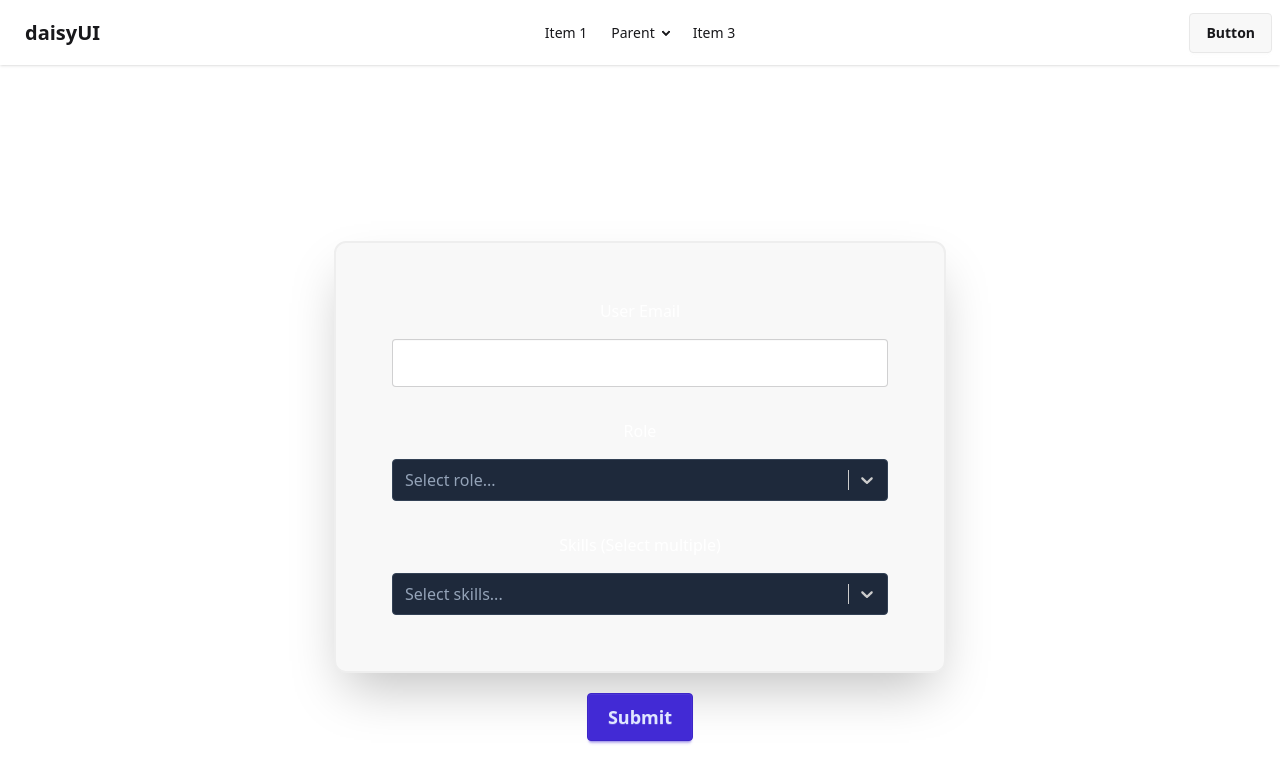
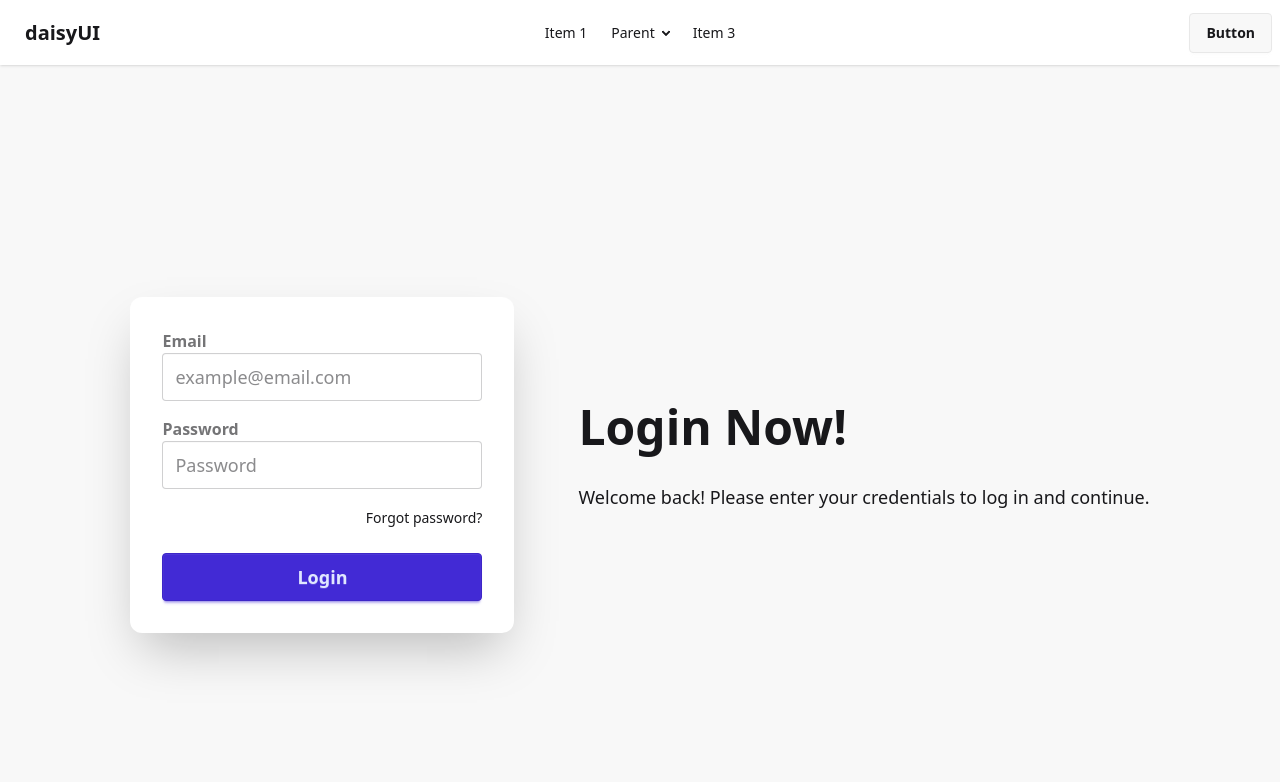
Before and after one commit to sidad112004/Task-Tracker, a React (Vite) app in the folder frontend/: page / in a window 1280 px wide. Shown: the top 782 px of the page. Built offline with nearby package versions, Linux system fonts and the light colour scheme.

Commit message:
feat: Add Signup and Login components; update App to include new components

```diff
--- a/frontend/src/App.jsx
+++ b/frontend/src/App.jsx
@@ -4,6 +4,8 @@ import Home from './components/home/Home'
 import Detailtask from './components/detailtask/Detailtask'
 import Createtask from './components/createtask/Createtask.jsx'
 import Updateuser from './components/updateuser/Updateuser.jsx'
+import Signup from './components/signup/Signup.jsx'
+import Login from './components/login/Login.jsx'
 function App() {
   return (
     <>
@@ -11,7 +13,9 @@ function App() {
     {/* <Home/> */}
     {/* <Detailtask/> */}
     {/* <Createtask/> */}
-    <Updateuser/>
+    {/* <Updateuser/> */}
+    {/* <Signup/> */}
+    <Login/>
     </>
   )
 }
--- /dev/null
+++ b/frontend/src/components/login/Login.jsx
@@ -0,0 +1,79 @@
+import React, { useState } from 'react';
+
+function Login() {
+  const [formData, setFormData] = useState({
+    email: '',
+    password: ''
+  });
+
+  const handleChange = (e) => {
+    const { name, value } = e.target;
+    setFormData(prev => ({
+      ...prev,
+      [name]: value
+    }));
+  };
+
+  const handleSubmit = (e) => {
+    e.preventDefault();
+    console.log('Login Data:', formData);
+    // You can add your login API call here
+  };
+
+  return (
+    <div className="hero min-h-screen bg-base-200">
+      <div className="hero-content flex-col lg:flex-row-reverse gap-16">
+
+        {/* Left info panel */}
+        <div className="text-center lg:text-left max-w-xl">
+          <h1 className="text-5xl font-bold mb-4">Login Now!</h1>
+          <p className="py-4 text-lg">
+            Welcome back! Please enter your credentials to log in and continue.
+          </p>
+        </div>
+
+        {/* Login Form */}
+        <div className="card bg-base-100 shadow-2xl md:w-96 w-full p-8 rounded-xl">
+          <form onSubmit={handleSubmit} className="space-y-4">
+
+            <div>
+              <label className="label font-semibold">Email</label>
+              <input
+                type=""
+                name="email"
+                placeholder="example@email.com"
+                className="input input-bordered input-lg w-full"
+                value={formData.email}
+                onChange={handleChange}
+                required
+              />
+            </div>
+
+            <div>
+              <label className="label font-semibold">Password</label>
+              <input
+                type="password"
+                name="password"
+                placeholder="Password"
+                className="input input-bordered input-lg w-full"
+                value={formData.password}
+                onChange={handleChange}
+                required
+              />
+            </div>
+
+            <div className="text-right">
+              <a href="#" className="link link-hover text-sm">Forgot password?</a>
+            </div>
+
+            <button type="submit" className="btn btn-primary btn-lg w-full mt-2">
+              Login
+            </button>
+          </form>
+        </div>
+      </div>
+    </div>
+  );
+}
+
+export default Login;
--- a/frontend/src/components/signup/Signup.jsx
+++ b/frontend/src/components/signup/Signup.jsx
@@ -0,0 +1,89 @@
+import React, { useState } from 'react';
+
+function Signup() {
+  const [formData, setFormData] = useState({
+    name: '',
+    email: '',
+    password: ''
+  });
+
+  const handleChange = (e) => {
+    const { name, value } = e.target;
+    setFormData((prev) => ({
+      ...prev,
+      [name]: value
+    }));
+  };
+
+  const handleSubmit = (e) => {
+    e.preventDefault();
+    console.log('Signup Data:', formData);
+    // Place your POST request logic here
+  };
+
+  return (
+    <div className="hero min-h-screen bg-base-200">
+      <div className="hero-content flex-col lg:flex-row-reverse gap-16">
+
+        {/* Info Section */}
+        <div className="text-center lg:text-left max-w-xl">
+          <h1 className="text-6xl font-bold mb-4">Sign Up Now!</h1>
+          <p className="py-4 text-lg">
+            Join us to access exclusive features. It's fast, easy, and free. Fill in your details to get started!
+          </p>
+        </div>
+
+        {/* Signup Form */}
+        <div className="card bg-base-100 w-full md:w-1/2 p-8 shadow-2xl rounded-xl">
+          <form onSubmit={handleSubmit} className="card-body p-0 space-y-4">
+
+            <div>
+              <label className="label text-lg font-semibold">Name</label>
+              <input
+                type="text"
+                name="name"
+                placeholder="Full Name"
+                className="input input-lg input-bordered w-full"
+                value={formData.name}
+                onChange={handleChange}
+                required
+              />
+            </div>
+
+            <div>
+              <label className="label text-lg font-semibold">Email</label>
+              <input
+                type=""
+                name="email"
+                placeholder="example@email.com"
+                className="input input-lg input-bordered w-full"
+                value={formData.email}
+                onChange={handleChange}
+                required
+              />
+            </div>
+
+            <div>
+              <label className="label text-lg font-semibold">Password</label>
+              <input
+                type="password"
+                name="password"
+                placeholder="Password"
+                className="input input-lg input-bordered w-full"
+                value={formData.password}
+                onChange={handleChange}
+                required
+              />
+            </div>
+
+            <button type="submit" className="btn btn-primary btn-lg mt-4 w-full">
+              Create Account
+            </button>
+          </form>
+        </div>
+      </div>
+    </div>
+  );
+}
+
+export default Signup;
```
